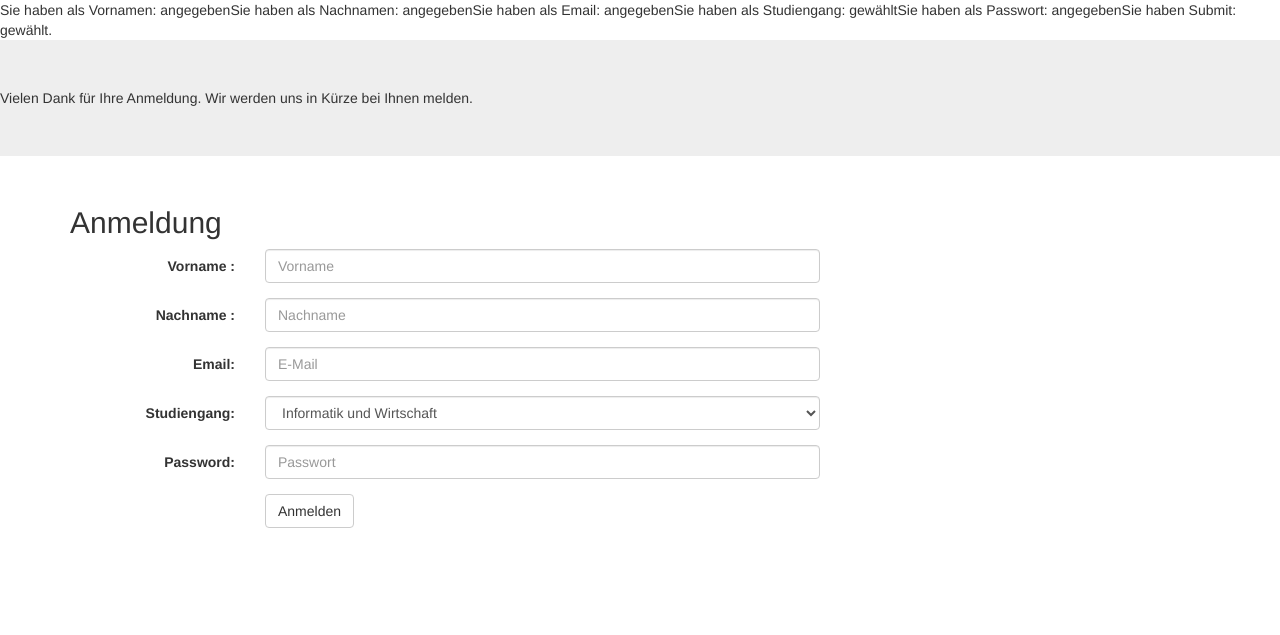
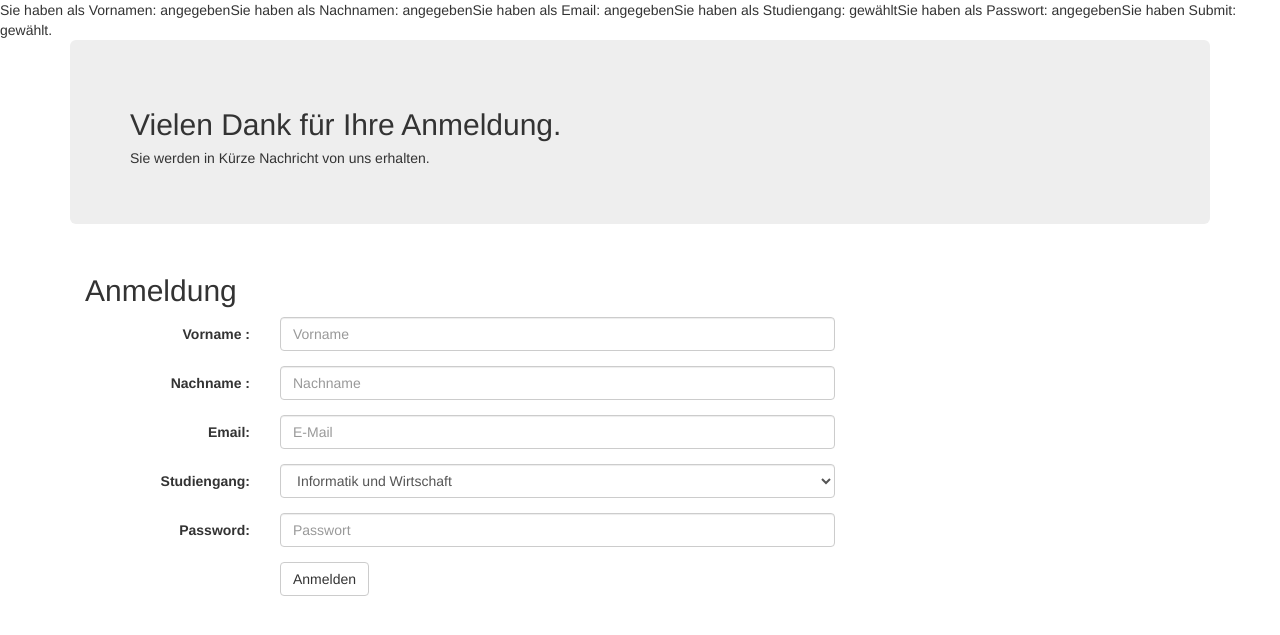
Before and after one commit to noobiba/webtech16, a PHP site: page /aufgabe07/aufgabe7.php in a window 1280 px wide. Shown: the top 635 px of the page. Run offline with PHP 8.4, Linux system fonts and the light colour scheme; data that the repository does not hold is empty.

Commit message:
Niceify jumbotron.

```diff
--- a/aufgabe07/aufgabe7.php
+++ b/aufgabe07/aufgabe7.php
@@ -25,8 +25,10 @@
 	echo "Sie haben als Passwort: " . $pwd . "angegeben";
 	echo "Sie haben Submit: " . $submit . "gewählt.";
 
+	echo "<div class='container'>";
 	echo "<div class='jumbotron'>";
-	echo "Vielen Dank für Ihre Anmeldung. Wir werden uns in K&uuml;rze bei Ihnen melden.";
+	echo "<div><h2>Vielen Dank für Ihre Anmeldung.</h2><h5>Sie werden in K&uuml;rze Nachricht von uns erhalten.</h5>";
+	echo "</div>";
 	echo "</div>";
 
 ?>
```
